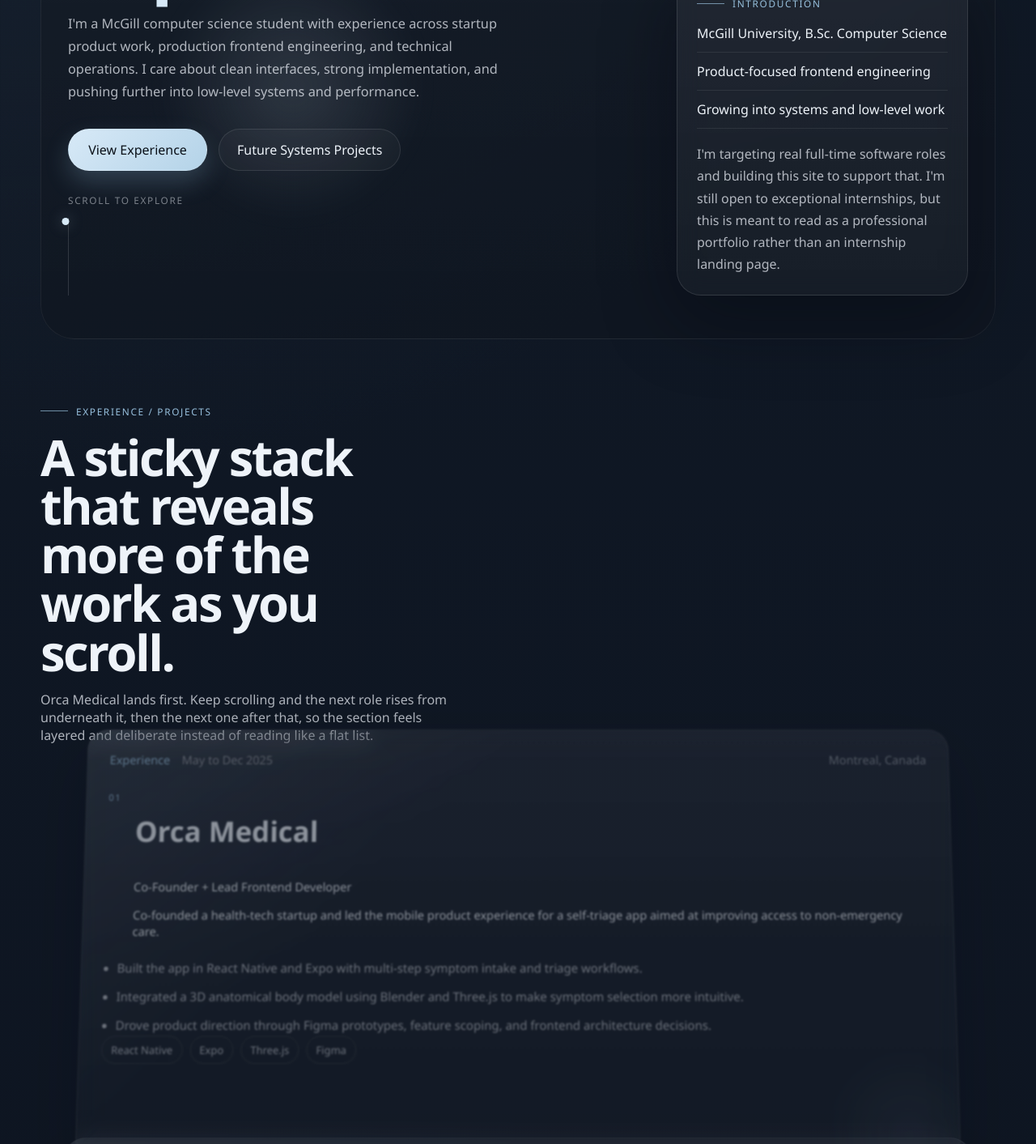
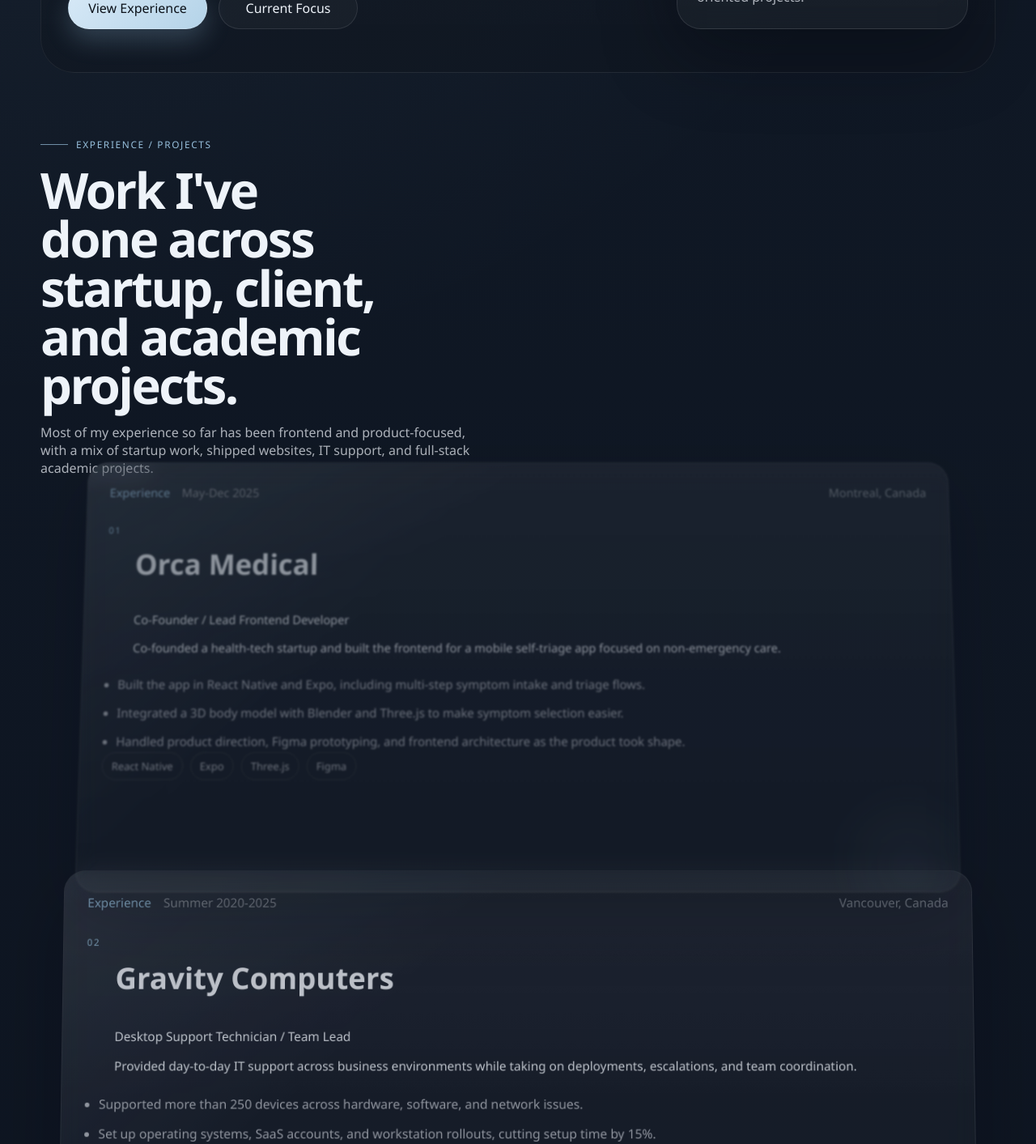
Before and after one commit to jaiten/portfolio, a Next.js app: page / in a window 1280 px wide. Shown: the part 860-2273 px from the top of the page at 81% size. Built offline with nearby package versions, Linux system fonts and the light colour scheme.

Commit message:
added view project, removed scroll here, improved text

```diff
--- a/app/globals.css
+++ b/app/globals.css
@@ -343,7 +343,7 @@
 }
 
 .hero-actions {
-  margin: 32px 0 18px;
+  margin: 32px 0 0;
 }
 
 .hero-aside {
@@ -406,60 +406,6 @@
 
 .button-secondary {
   background: rgba(255, 255, 255, 0.03);
-}
-
-.scroll-invite {
-  display: inline-grid;
-  gap: 10px;
-  color: var(--muted-soft);
-}
-
-.scroll-invite-line {
-  width: 150px;
-  height: 1px;
-  background: linear-gradient(90deg, var(--text), transparent);
-}
-
-.hero-scroll-indicator {
-  display: inline-grid;
-  gap: 14px;
-  margin-top: 10px;
-  color: var(--muted-soft);
-}
-
-.hero-scroll-label {
-  letter-spacing: 0.14em;
-  text-transform: uppercase;
-  font-size: 0.74rem;
-}
-
-.hero-scroll-line {
-  position: relative;
-  width: 1px;
-  height: 96px;
-  background: rgba(255, 255, 255, 0.14);
-  overflow: visible;
-}
-
-.hero-scroll-line-fill {
-  position: absolute;
-  inset: 0;
-  background: linear-gradient(180deg, var(--accent-strong), rgba(151, 191, 220, 0.16));
-  transform-origin: top;
-  transform: scaleY(0);
-}
-
-.hero-scroll-dot {
-  position: absolute;
-  left: 50%;
-  top: -2px;
-  width: 9px;
-  height: 9px;
-  border-radius: 50%;
-  background: var(--accent-strong);
-  transform: translateX(-50%);
-  margin-left: -4px;
-  box-shadow: 0 0 18px rgba(215, 233, 247, 0.35);
 }
 
 .resume-stack-item,
@@ -584,6 +530,7 @@
 .resume-stack-header,
 .resume-stack-main,
 .resume-bullets,
+.resume-stack-actions,
 .resume-stack-item .tag-row {
   position: relative;
   z-index: 1;
@@ -662,6 +609,52 @@
   gap: 10px;
   margin: 0;
   padding-left: 18px;
+}
+
+.resume-stack-actions {
+  display: flex;
+  flex-wrap: wrap;
+  gap: 14px;
+  margin: 24px 0 22px;
+}
+
+.resume-project-link {
+  display: inline-flex;
+  align-items: center;
+  justify-content: center;
+  min-width: 168px;
+  padding: 12px 18px;
+  border: 1px solid var(--line);
+  border-radius: var(--radius-pill);
+  color: var(--text);
+  background: rgba(255, 255, 255, 0.04);
+  transition:
+    transform 220ms ease,
+    border-color 220ms ease,
+    color 220ms ease,
+    background-color 220ms ease;
+}
+
+.resume-project-link:hover {
+  transform: translateY(-2px);
+  border-color: var(--line-strong);
+  background: rgba(255, 255, 255, 0.08);
+}
+
+.resume-project-link.is-disabled,
+.resume-project-link:disabled {
+  color: var(--muted-soft);
+  background: rgba(255, 255, 255, 0.02);
+  border-color: rgba(255, 255, 255, 0.08);
+  cursor: not-allowed;
+  opacity: 0.72;
+}
+
+.resume-project-link.is-disabled:hover,
+.resume-project-link:disabled:hover {
+  transform: none;
+  border-color: rgba(255, 255, 255, 0.08);
+  background: rgba(255, 255, 255, 0.02);
 }
 
 .build-grid,
@@ -800,10 +793,6 @@
     width: 100%;
   }
 
-  .hero-scroll-line {
-    height: 72px;
-  }
-
   .resume-stack-item,
   .build-card,
   .info-card,
@@ -819,6 +808,10 @@
 
   .resume-stack-index {
     padding-top: 0;
+  }
+
+  .resume-project-link {
+    width: 100%;
   }
 
   .site-footer-inner {
--- a/app/layout.js
+++ b/app/layout.js
@@ -2,8 +2,9 @@
 import "./globals.css";
 
 export const metadata = {
-  title: "Jaiten Portfolio",
-  description: "Animated geometric portfolio experience built with Next.js."
+  title: "Jaiten Kang | Portfolio",
+  description:
+    "Portfolio of Jaiten Kang, a McGill computer science student building software across frontend, product, and systems work."
 };
 
 export default function RootLayout({ children }) {
--- a/app/page.js
+++ b/app/page.js
@@ -1,10 +1,9 @@
 import ResumeScrollStack from "@/components/resume-scroll-stack";
-import HeroScrollIndicator from "@/components/hero-scroll-indicator";
 import SocialLinks from "@/components/social-links";
 
 const navLinks = [
   { label: "Experience", href: "#experience" },
-  { label: "Build Next", href: "#build-next" },
+  { label: "Focus", href: "#focus" },
   { label: "Skills", href: "#skills" }
 ];
 
@@ -18,98 +17,125 @@
   {
     kind: "Experience",
     title: "Orca Medical",
-    role: "Co-Founder + Lead Frontend Developer",
-    period: "May to Dec 2025",
+    role: "Co-Founder / Lead Frontend Developer",
+    period: "May-Dec 2025",
     location: "Montreal, Canada",
     summary:
-      "Co-founded a health-tech startup and led the mobile product experience for a self-triage app aimed at improving access to non-emergency care.",
+      "Co-founded a health-tech startup and built the frontend for a mobile self-triage app focused on non-emergency care.",
     bullets: [
-      "Built the app in React Native and Expo with multi-step symptom intake and triage workflows.",
-      "Integrated a 3D anatomical body model using Blender and Three.js to make symptom selection more intuitive.",
-      "Drove product direction through Figma prototypes, feature scoping, and frontend architecture decisions."
+      "Built the app in React Native and Expo, including multi-step symptom intake and triage flows.",
+      "Integrated a 3D body model with Blender and Three.js to make symptom selection easier.",
+      "Handled product direction, Figma prototyping, and frontend architecture as the product took shape."
     ],
+    projectLink: {
+      label: "View Project",
+      href: "",
+      enabled: false
+    },
     tags: ["React Native", "Expo", "Three.js", "Figma"]
   },
   {
     kind: "Experience",
     title: "Gravity Computers",
     role: "Desktop Support Technician / Team Lead",
-    period: "Summers 2020 to 2025",
+    period: "Summer 2020-2025",
     location: "Vancouver, Canada",
     summary:
-      "Delivered support across business environments while taking ownership of troubleshooting, deployments, and operational improvements.",
+      "Provided day-to-day IT support across business environments while taking on deployments, escalations, and team coordination.",
     bullets: [
       "Supported more than 250 devices across hardware, software, and network issues.",
-      "Configured operating systems, SaaS tooling, and workstation rollouts while cutting setup time by 15 percent.",
-      "Led teammates and process improvements that reduced recurring technical issues by 20 percent."
+      "Set up operating systems, SaaS accounts, and workstation rollouts, cutting setup time by 15%.",
+      "Led teammates and improved support processes, reducing recurring issues by 20%."
     ],
+    projectLink: {
+      label: "View Project",
+      href: "",
+      enabled: false
+    },
     tags: ["Windows", "Microsoft 365", "Google Workspace", "IT Ops"]
   },
   {
     kind: "Project",
     title: "Gravity Computers Website",
-    role: "Marketing Site / Production Build",
-    period: "Sept to Nov 2025",
+    role: "Website Design / Development",
+    period: "Sep-Nov 2025",
     location: "Client Work",
-    summary:
-      "Built a polished business website for an IT and cybersecurity company with a stronger focus on credibility, performance, and conversion.",
+    summary: "Built the company website for an IT and cybersecurity business.",
     bullets: [
-      "Used Next.js App Router, TypeScript, and Tailwind CSS for a fast and accessible frontend.",
+      "Built the site with Next.js App Router, TypeScript, and Tailwind CSS.",
       "Implemented a secure contact flow with serverless routes, validation, and Google reCAPTCHA.",
-      "Focused on responsive UI and motion details to make the brand feel more premium."
+      "Focused on responsive layout, performance, and interaction details."
     ],
+    projectLink: {
+      label: "View Project",
+      href: "https://www.gravitycomputers.com/",
+      enabled: true
+    },
     tags: ["Next.js", "TypeScript", "Tailwind", "reCAPTCHA"]
   },
   {
     kind: "Project",
     title: "ADVSB",
-    role: "Advanced Schedule Builder",
-    period: "Sept to Dec 2024",
+    role: "Full-Stack Web Application",
+    period: "Sep-Dec 2024",
     location: "Academic Project",
     summary:
-      "Created a full-stack student platform for course planning, schedule building, progress tracking, and lightweight social features.",
+      "Built a full-stack platform for course planning, schedule building, and degree progress tracking.",
     bullets: [
-      "Built authentication, course scheduling, and student management workflows with JavaScript, PHP, and SQL.",
-      "Added analytics and exports using Chart.js and jsPDF to help students compare and save plans.",
-      "Designed a responsive interface that kept complex scheduling flows usable."
+      "Implemented authentication, scheduling, and student management features with JavaScript, PHP, and SQL.",
+      "Added charts and PDF exports with Chart.js and jsPDF.",
+      "Designed the interface around complex scheduling flows so it stayed usable."
     ],
+    projectLink: {
+      label: "View Project",
+      href: "",
+      enabled: false
+    },
     tags: ["JavaScript", "PHP", "SQL", "Chart.js"]
   },
   {
     kind: "Project",
     title: "RxRemind",
-    role: "Prescription Reminder Platform",
-    period: "Jan to Feb 2023",
+    role: "Prescription Reminder Web App",
+    period: "Jan-Feb 2023",
     location: "Healthcare Web App",
     summary:
-      "Built a doctor-facing web application for managing prescriptions and automating SMS medication reminders.",
+      "Built a web app for managing prescriptions and sending SMS medication reminders.",
     bullets: [
-      "Created a React frontend for patient and prescription workflows.",
-      "Used Node.js and MongoDB for backend processing and persistence.",
-      "Integrated Twilio to trigger reminder delivery and support status tracking."
+      "Built the React frontend for doctor and patient workflows.",
+      "Used Node.js and MongoDB for backend logic and data storage.",
+      "Integrated Twilio for automated reminder delivery and status tracking."
     ],
+    projectLink: {
+      label: "View Project",
+      href: "",
+      enabled: false
+    },
     tags: ["React", "Node.js", "MongoDB", "Twilio"]
   }
 ];
 
-const nextBuilds = [
+const focusAreas = [
   {
-    title: "Concurrent HTTP Server",
+    title: "Networking and concurrency",
     description:
-      "Build a Linux-first HTTP server in C or C++ with epoll, keep-alive connections, routing, and a thread pool.",
-    outcome: "Strong signal for networking, concurrency, and performance engineering."
+      "Build a Linux-first HTTP server in C or C++ with epoll, keep-alive handling, routing, and a thread pool.",
+    outcome:
+      "I want this to sharpen my systems programming and performance fundamentals."
   },
   {
-    title: "Redis-Style Key-Value Store",
+    title: "Storage and persistence",
     description:
-      "Implement TCP command handling, in-memory storage, TTL expiration, and append-only persistence.",
-    outcome: "Shows systems design, data structures, and storage fundamentals."
+      "Build a Redis-style key-value store with TCP command parsing, in-memory storage, TTL expiration, and append-only persistence.",
+    outcome:
+      "I want this to push me further on protocol design, data structures, and persistence."
   },
   {
-    title: "Custom Memory Allocator",
+    title: "Memory internals",
     description:
-      "Write a malloc/free replacement with free lists, coalescing, and fragmentation benchmarks.",
-    outcome: "High-value low-level project that stands out on systems-oriented resumes."
+      "Write a custom allocator with free lists, coalescing, and fragmentation benchmarks.",
+    outcome:
+      "I want this to give me a better understanding of memory behavior at a lower level."
   }
 ];
 
@@ -157,39 +183,37 @@
           <div className="hero-copy">
             <span className="eyebrow">Software Engineer / Portfolio</span>
             <h1>
-              Clean product work with a serious interest in <em>systems depth</em>.
+              I build clean software and care about{" "}
+              <em>how it works underneath</em>.
             </h1>
             <p className="hero-text">
-              I&apos;m a McGill computer science student with experience across
-              startup product work, production frontend engineering, and
-              technical operations. I care about clean interfaces, strong
-              implementation, and pushing further into low-level systems and
-              performance.
+              I&apos;m a McGill computer science student with experience in
+              startup product work, frontend engineering, and technical
+              support. I like clean interfaces, straightforward code, and
+              getting deeper into backend, systems, and performance work.
             </p>
             <div className="hero-actions">
               <a className="button button-primary" href="#experience">
                 View Experience
               </a>
-              <a className="button button-secondary" href="#build-next">
-                Future Systems Projects
+              <a className="button button-secondary" href="#focus">
+                Current Focus
               </a>
             </div>
-            <HeroScrollIndicator />
           </div>
 
           <aside className="hero-aside">
             <div className="hero-aside-card">
-              <div className="section-label">Introduction</div>
+              <div className="section-label">At a Glance</div>
               <ul className="intro-points">
                 <li>McGill University, B.Sc. Computer Science</li>
-                <li>Product-focused frontend engineering</li>
-                <li>Growing into systems and low-level work</li>
+                <li>Startup, client, and support experience</li>
+                <li>Interested in backend, systems, and performance</li>
               </ul>
               <p>
-                I&apos;m targeting real full-time software roles and building this
-                site to support that. I&apos;m still open to exceptional internships,
-                but this is meant to read as a professional portfolio rather than
-                an internship landing page.
+                This site is a selection of the work I&apos;ve done so far. Most
+                of it has been frontend-heavy, but I&apos;m deliberately spending
+                more time on lower-level and systems-oriented projects.
               </p>
             </div>
           </aside>
@@ -198,13 +222,13 @@
 
       <ResumeScrollStack items={timelineItems} />
 
-      <section className="section build-section" id="build-next">
+      <section className="section build-section" id="focus">
         <div className="section-heading">
-          <div className="section-label">Build Next</div>
-          <h2>Projects that would strengthen the systems side of my resume.</h2>
+          <div className="section-label">Current Focus</div>
+          <h2>What I&apos;m focusing on next.</h2>
         </div>
         <div className="build-grid">
-          {nextBuilds.map((project, index) => (
+          {focusAreas.map((project, index) => (
             <article className="build-card" key={project.title}>
               <span className="project-index">0{index + 1}</span>
               <h3>{project.title}</h3>
@@ -221,7 +245,7 @@
             <div className="section-label">Education</div>
             <h2>McGill University</h2>
             <p>
-              Bachelor of Science in Computer Science, 2021 to 2026. Coursework
+              B.Sc. in Computer Science, 2021-2026. Relevant coursework
               includes algorithm design, concurrent programming, software
               design, databases, machine learning, and data structures.
             </p>
--- a/components/hero-scroll-indicator.js
+++ /dev/null
@@ -1,66 +0,0 @@
-"use client";
-
-import { useEffect, useRef } from "react";
-
-function clamp(value, min, max) {
-  return Math.min(Math.max(value, min), max);
-}
-
-export default function HeroScrollIndicator() {
-  const fillRef = useRef(null);
-  const dotRef = useRef(null);
-  const rootRef = useRef(null);
-
-  useEffect(() => {
-    const hero = document.getElementById("top");
-    const fill = fillRef.current;
-    const dot = dotRef.current;
-    const root = rootRef.current;
-
-    if (!hero || !fill || !dot || !root) {
-      return undefined;
-    }
-
-    let frameId = 0;
-
-    const update = () => {
-      frameId = 0;
-      const rect = hero.getBoundingClientRect();
-      const total = Math.max(rect.height - window.innerHeight * 0.35, 1);
-      const progress = clamp(-rect.top / total, 0, 1);
-
-      fill.style.transform = `scaleY(${progress})`;
-      dot.style.top = `${progress * 88}px`;
-      root.style.opacity = `${1 - progress * 1.15}`;
-    };
-
-    const requestUpdate = () => {
-      if (!frameId) {
-        frameId = window.requestAnimationFrame(update);
-      }
-    };
-
-    update();
-    window.addEventListener("scroll", requestUpdate, { passive: true });
-    window.addEventListener("resize", requestUpdate);
-
-    return () => {
-      window.removeEventListener("scroll", requestUpdate);
-      window.removeEventListener("resize", requestUpdate);
-
-      if (frameId) {
-        window.cancelAnimationFrame(frameId);
-      }
-    };
-  }, []);
-
-  return (
-    <a className="hero-scroll-indicator" href="#experience" ref={rootRef}>
-      <span className="hero-scroll-label">Scroll to explore</span>
-      <span className="hero-scroll-line" aria-hidden="true">
-        <span className="hero-scroll-line-fill" ref={fillRef} />
-        <span className="hero-scroll-dot" ref={dotRef} />
-      </span>
-    </a>
-  );
-}
--- a/components/resume-scroll-stack.js
+++ b/components/resume-scroll-stack.js
@@ -52,6 +52,23 @@
   return { activeIndex, itemProgress };
 }
 
+function ProjectLinkButton({ projectLink }) {
+  if (!projectLink?.enabled || !projectLink?.href) {
+    return null;
+  }
+
+  return (
+    <a
+      className="resume-project-link"
+      href={projectLink.href}
+      rel="noreferrer"
+      target="_blank"
+    >
+      {projectLink.label || "View Project"}
+    </a>
+  );
+}
+
 export default function ResumeScrollStack({ items }) {
   const rowRefs = useRef([]);
   const [stackState, setStackState] = useState(() =>
@@ -98,11 +115,11 @@
     <section className="resume-shell section" id="experience">
       <div className="resume-intro">
         <div className="section-label">Experience / Projects</div>
-        <h2>A sticky stack that reveals more of the work as you scroll.</h2>
+        <h2>Work I&apos;ve done across startup, client, and academic projects.</h2>
         <p>
-          Orca Medical lands first. Keep scrolling and the next role rises from
-          underneath it, then the next one after that, so the section feels
-          layered and deliberate instead of reading like a flat list.
+          Most of my experience so far has been frontend and product-focused,
+          with a mix of startup work, shipped websites, IT support, and
+          full-stack academic projects.
         </p>
       </div>
 
@@ -184,6 +201,12 @@
                   ))}
                 </ul>
 
+                {item.projectLink?.enabled && item.projectLink?.href ? (
+                  <div className="resume-stack-actions">
+                    <ProjectLinkButton projectLink={item.projectLink} />
+                  </div>
+                ) : null}
+
                 <div className="tag-row">
                   {item.tags.map((tag) => (
                     <span className="tag" key={tag}>
```
